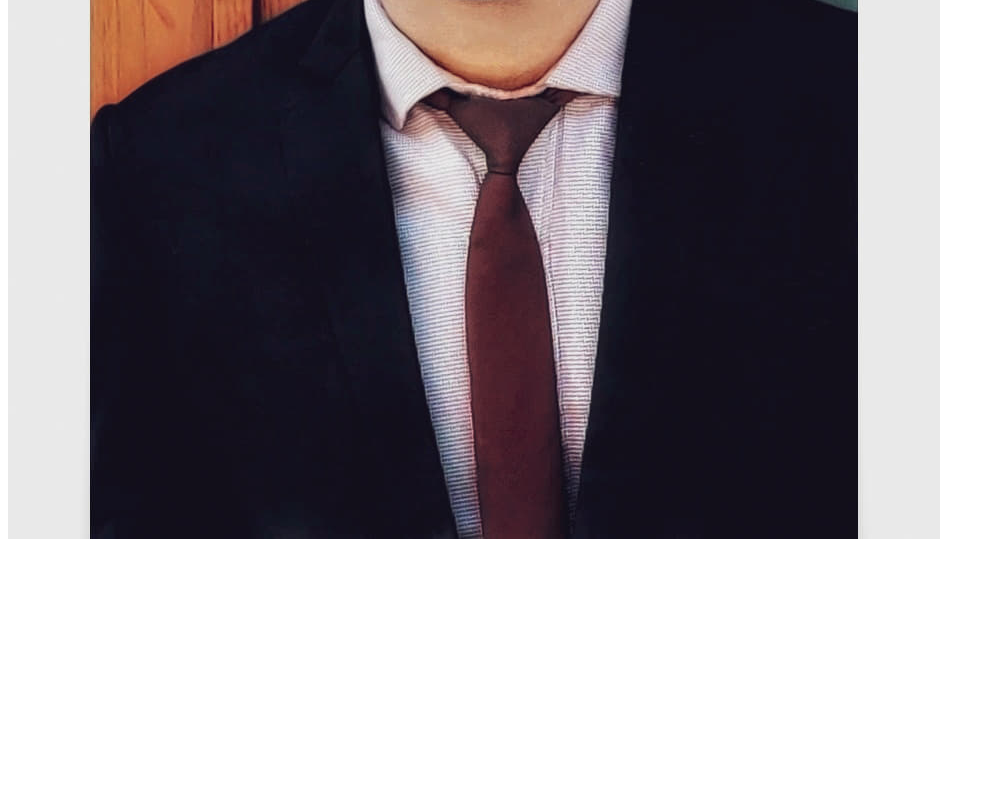
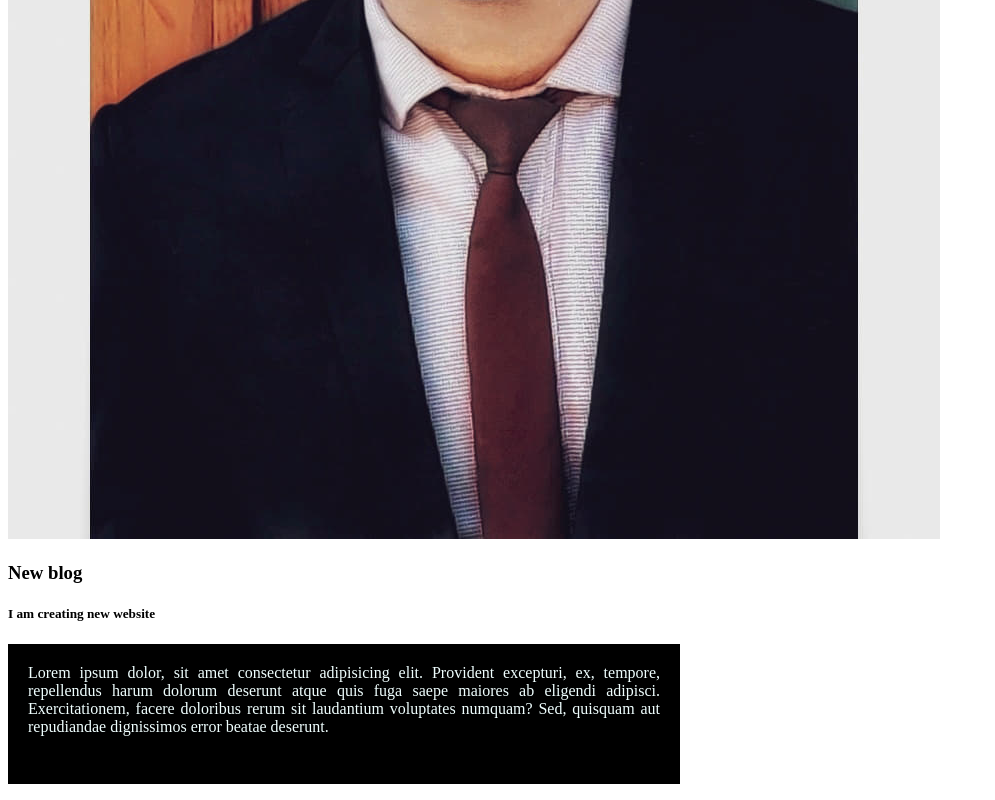
Before and after one commit to auladhimel/new_start2, a plain HTML site: page index.html in a window 1280 px wide. Shown: the part 862-1662 px from the top of the page, without its empty margins (0-995 px from the left). Before the commit the page ends 1413 px from the top, so only its background shows below. Drawn offline with Linux system fonts and the light colour scheme.

Commit message:
new addition

```diff
--- a/index.html
+++ b/index.html
@@ -11,5 +11,10 @@
     <h1>New start 2</h1>
     <p>Lorem ipsum dolor sit amet consectetur adipisicing elit. Qui dolorum quisquam voluptate eaque nobis aut repudiandae fugit blanditiis. Beatae nihil mollitia deleniti debitis exercitationem aperiam, in asperiores accusamus blanditiis nisi autem facere assumenda quibusdam nesciunt excepturi. Iure neque quibusdam vel, modi eaque quasi expedita! Earum doloremque libero enim quia. Sunt.</p>
     <img src="images/himel.jpg.jpg" alt="Himel">
+    <div>
+        <h3>New blog</h3>
+        <h5>I am creating new website</h5>
+        <p>Lorem ipsum dolor, sit amet consectetur adipisicing elit. Provident excepturi, ex, tempore, repellendus harum dolorum deserunt atque quis fuga saepe maiores ab eligendi adipisci. Exercitationem, facere doloribus rerum sit laudantium voluptates numquam? Sed, quisquam aut repudiandae dignissimos error beatae deserunt.</p>
+    </div>
 </body>
 </html>
```
